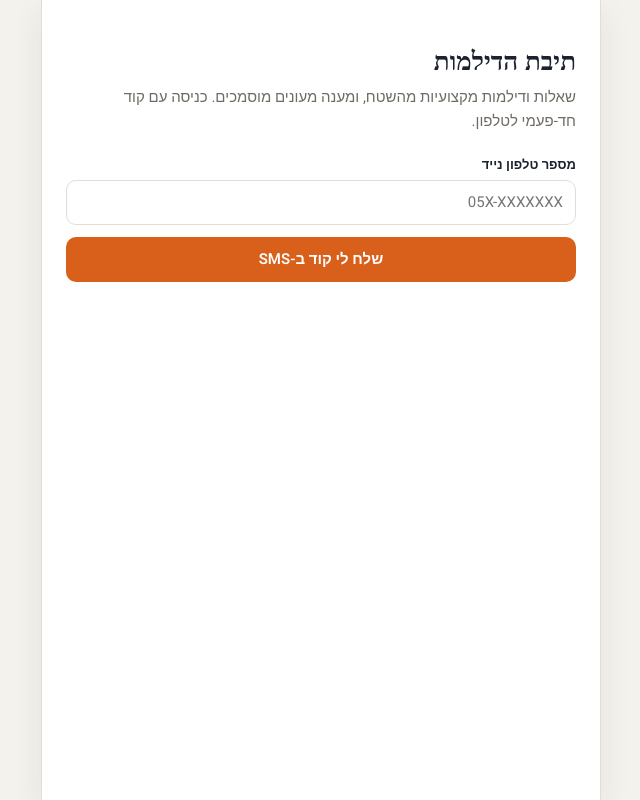
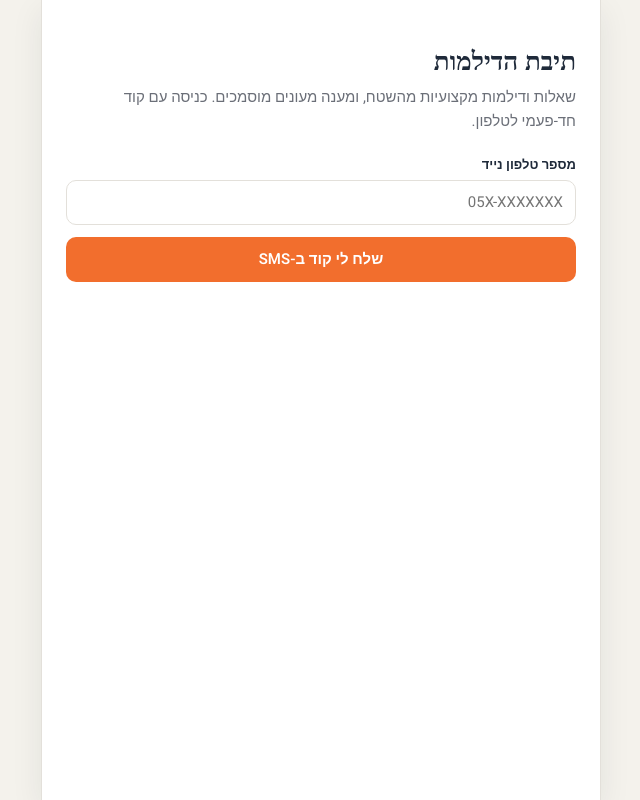
Before and after one commit to roniseld/tiba, a Next.js app: page /login in a window 1280 px wide. Shown: the whole page, without its empty margins (426-1066 px from the left). Built offline with nearby package versions, Linux system fonts and the light colour scheme; a web font is replaced by a local one.

Commit message:
v1.1: app/globals.css

```diff
--- a/app/globals.css
+++ b/app/globals.css
@@ -1,6 +1,6 @@
 :root{
-  --ground:#F4F2EC; --surface:#FFFFFF; --sunk:#ECE9E1; --ink:#1C2230; --muted:#6F6B63; --line:#E2DED5;
-  --accent:#D9601A; --accent-ink:#FFFFFF; --accent-soft:#FBE9DC;
+  --ground:#F4F2EC; --surface:#FFFFFF; --sunk:#ECE9E1; --ink:#1F2A3A; --muted:#6B6F78; --line:#E3E0DA;
+  --accent:#F26E2D; --accent-ink:#FFFFFF; --accent-soft:#FDE7DB;
   --new:#B45309; --new-soft:#FDF0DC; --claimed:#1D4ED8; --claimed-soft:#E3EAFD; --done:#15803D; --done-soft:#DFF3E5;
   --danger:#B91C1C; --danger-soft:#FDE2E2;
   --shadow:0 10px 30px rgba(28,34,48,.08);
@@ -9,7 +9,7 @@
 @media (prefers-color-scheme: dark){
   :root{
     --ground:#14171D; --surface:#1D2129; --sunk:#262B35; --ink:#ECE9E2; --muted:#9A968E; --line:#2E343F;
-    --accent:#F0803A; --accent-ink:#1A1206; --accent-soft:#3A2416;
+    --accent:#F5844A; --accent-ink:#1A1206; --accent-soft:#3D2416;
     --new:#F5B356; --new-soft:#3A2A10; --claimed:#8FB0FF; --claimed-soft:#1B2745; --done:#6FD097; --done-soft:#123A22;
     --danger:#F08A8A; --danger-soft:#3E1A1A;
     --shadow:0 10px 30px rgba(0,0,0,.35);
@@ -29,6 +29,8 @@ a{color:var(--accent)}
 @media (min-width:600px){.app{border-inline:1px solid var(--line);box-shadow:var(--shadow)}}
 .top{padding:14px 18px 12px;border-bottom:1px solid var(--line);display:flex;align-items:center;justify-content:space-between;gap:10px;position:sticky;top:0;background:var(--surface);z-index:3}
 .top h1{font-size:20px}
+.brand{display:flex;align-items:center;gap:10px}
+.brand img{width:40px;height:40px;object-fit:contain;flex-shrink:0}
 .top .who{font-size:12px;color:var(--muted)}
 .top .who a{color:var(--muted)}
 .badge{background:var(--accent);color:var(--accent-ink);border-radius:999px;padding:0 7px;font-size:11px;font-weight:700;margin-inline-start:4px;line-height:18px;display:inline-block}
@@ -107,3 +109,8 @@ a.q:hover{border-color:var(--accent)}
 .subnav{display:flex;gap:6px;margin-bottom:14px;flex-wrap:wrap}
 .subnav a{border:1px solid var(--line);border-radius:999px;padding:5px 12px;font-size:13px;text-decoration:none;color:var(--ink)}
 .subnav a.on{border-color:var(--accent);background:var(--accent-soft)}
+.chips{display:flex;gap:6px;flex-wrap:wrap;margin-bottom:12px}
+.chips a{border:1px solid var(--line);border-radius:999px;padding:3px 10px;font-size:12px;text-decoration:none;color:var(--ink)}
+.chips a.on{border-color:var(--accent);background:var(--accent-soft);color:var(--accent);font-weight:600}
+.answered-by{font-size:13px;color:var(--muted);margin:-6px 0 12px}
+.consult{font-size:12px;color:var(--muted);margin-top:4px;font-style:italic}
```
